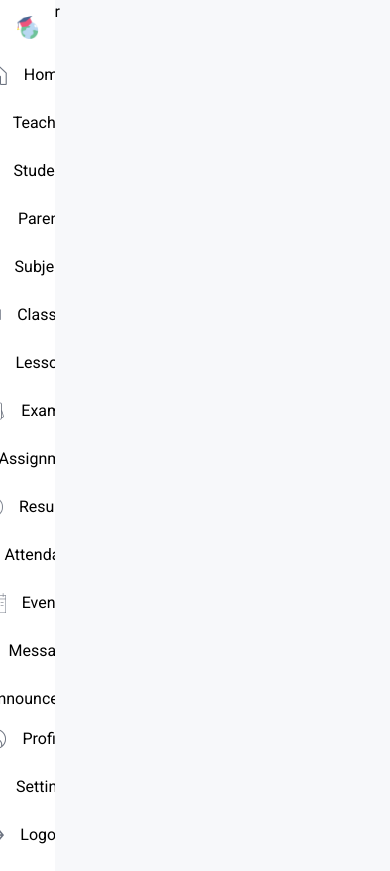
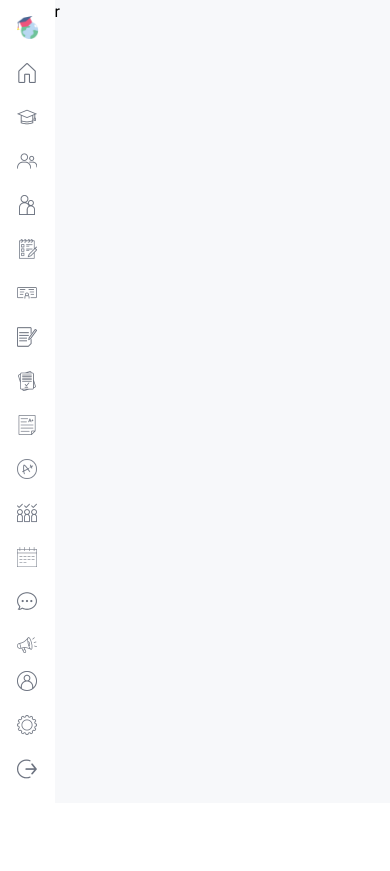
Before and after one commit to HerbertNtim/school-management, a Next.js app: page /admin in a window 390 px wide. After the commit the page ends 844 px from the top, so only its background shows below. Built offline with nearby package versions, Linux system fonts and the light colour scheme.

Commit message:
updated side bar

```diff
--- a/src/components/Menu.tsx
+++ b/src/components/Menu.tsx
@@ -129,7 +129,7 @@ const Menu = () => {
               className="flex items-center justify-center lg:justify-start gap-4 py-2"
             >
               <Image src={item.icon} alt={item.label} width={20} height={20} />
-              <span>{item.label}</span>
+              <span className="hidden lg:block">{item.label}</span>
             </Link>
           ))}
         </div>
```
